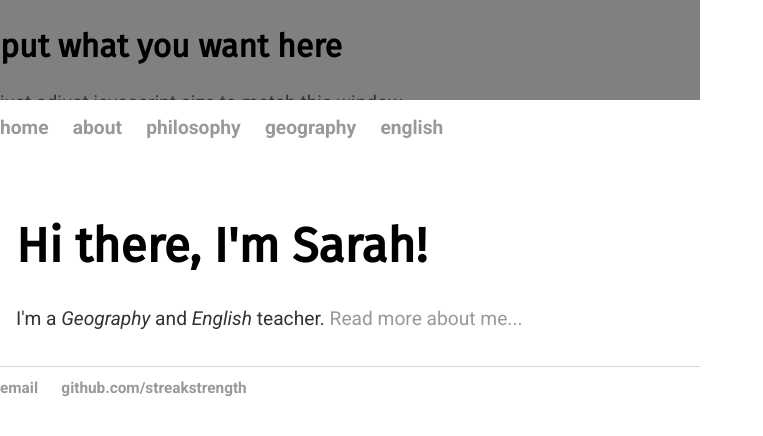
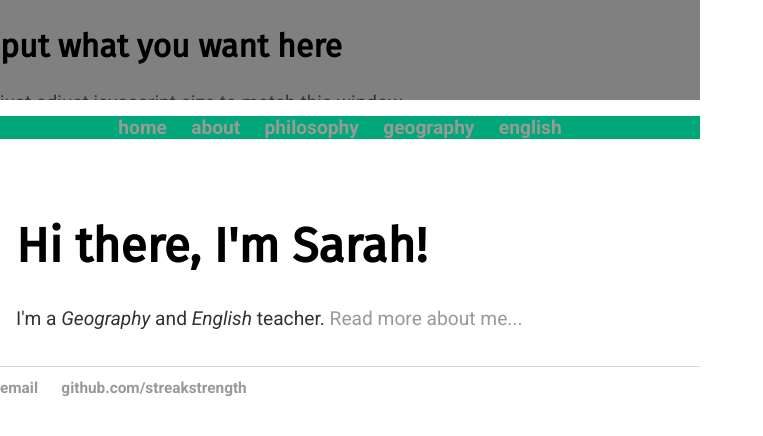
Before and after one commit to streakstrength/streakstrength.github.io, a Jekyll site: the page built from index.html, in a window 1280 px wide. Shown: the top 436 px of the page, without its empty margins (0-763 px from the left). Built offline with Jekyll 4.4.1, drawn with Linux system fonts in a browser that asks for light colours.

Commit message:
Update main.css

```diff
--- a/css/main.css
+++ b/css/main.css
@@ -24,11 +24,14 @@ body {
 
 /* Navbar */
 .navbar-fixed {
-	top: 0;
-	z-index: 100;
-	position: fixed;
+    top: 0;
+    z-index: 100;
+  position: fixed;
+    width: 100%;
+}
+#nav_bar {
 	width: 100%;
-	overflow: hidden;
+	border: 0;
 	background-color: #00a879;
 	text-align: center;
 }
```
